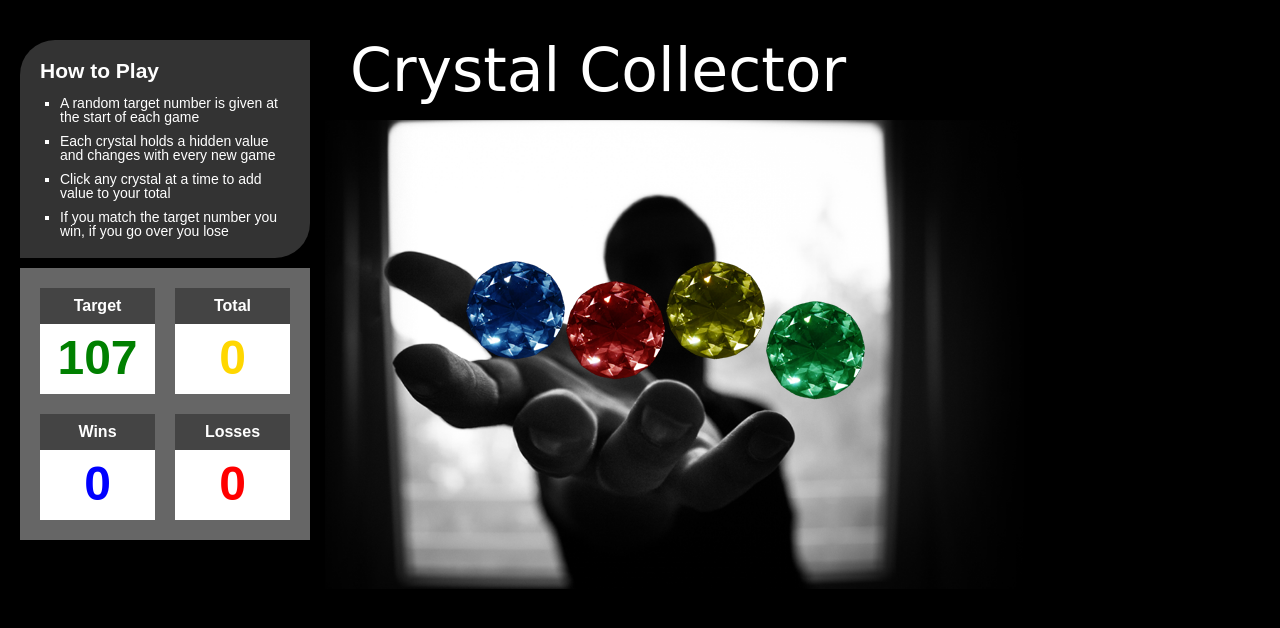
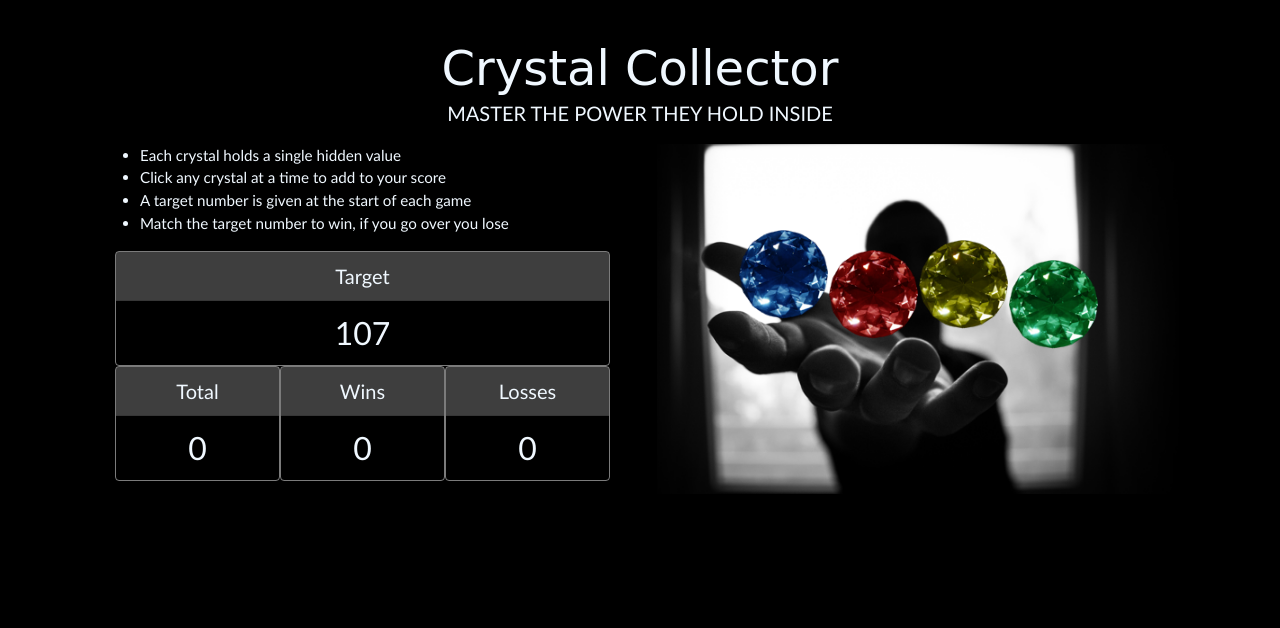
Before and after one commit to nivred/Crystal-Collector, a plain HTML site: page index.html in a window 1280 px wide. Drawn offline with nearby package versions, Linux system fonts and the light colour scheme; a web font is replaced by a local one.

Commit message:
redesigned layout using bootstrap

```diff
--- /dev/null
+++ b/assets/css/newStyle.css
@@ -0,0 +1,89 @@
+body {
+  background-color: #000;
+  color: aliceblue;
+
+  font-family: "Trebuchet MS", "Lucida Sans Unicode", "Lucida Grande",
+    "Lucida Sans", Arial, sans-serif;
+}
+
+h1 {
+  font-family: "Megrim", cursive;
+  font-size: 48px;
+  margin-top: 40px;
+}
+
+h1,
+h2,
+h3,
+h4,
+h5,
+h6 {
+  margin-bottom: 0;
+}
+#instructions {
+  font-size: 95%;
+}
+.card {
+  background-color: transparent;
+  border: 1px solid rgba(245, 245, 245, 0.5);
+  padding: 0;
+}
+.card-header {
+  background-color: rgba(245, 245, 245, 0.25);
+}
+.card-body {
+  padding: 0.5rem;
+}
+.card span {
+  font-size: 2rem;
+}
+#bg {
+  background-image: url("../images/gameBG.png");
+  background-position: center center;
+  background-repeat: no-repeat;
+  background-size: contain;
+  height: 350px;
+}
+#crystals {
+  display: flex;
+  flex-flow: row;
+  justify-content: space-between;
+  height: 120px;
+  margin-top: 80px;
+  vertical-align: middle;
+}
+.crystal-image {
+  height: 90px;
+  width: auto;
+}
+.crystal-image0 {
+  margin-top: 5px;
+}
+.crystal-image1 {
+  margin-top: 25px;
+}
+.crystal-image2 {
+  margin-top: 15px;
+}
+.crystal-image3 {
+  margin-top: 35px;
+}
+
+@media screen and (max-width: 520px) {
+  h1 {
+    line-height: 2.5rem;
+    margin-bottom: 10px;
+  }
+  .lead {
+    font-size: 100%;
+  }
+  #instructions {
+    font-size: 70%;
+  }
+}
+
+@media screen and (max-width: 380px) {
+  .card-header h5 {
+    font-size: 90%;
+  }
+}
--- a/assets/javascript/game.js
+++ b/assets/javascript/game.js
@@ -9,22 +9,24 @@ var numberPicker = [1, 2, 3, 4, 5, 6, 7, 8, 9, 10, 11, 12];
 var resetValue = [];
 
 //	generate random target and crystal values
-function generateNumber(min,max){
+function generateNumber(min, max) {
   return Math.floor(Math.random() * (max - min + 1)) + min;
 }
 
 //	create random values for individual crystals
 function crystalValue(newValue) {
-	for (var i=0; i < 4; i++) {
-		($(".crystal-image" + i).attr("data-crystalvalue", newValue[i]));
+  for (var i = 0; i < 4; i++) {
+    $(".crystal-image" + i).attr("data-crystalvalue", newValue[i]);
   }
 }
 
 //	reset values
-function startOver(){
-      targetNumber = generateNumber(19,120);
+function startOver() {
+  targetNumber = generateNumber(19, 120);
   console.log(targetNumber);
-      resetValue = numberPicker.sort(function() { return 0.5 - Math.random() });
+  resetValue = numberPicker.sort(function() {
+    return 0.5 - Math.random();
+  });
   console.log(resetValue);
   crystalValue(resetValue);
   counter = 0;
@@ -33,38 +35,38 @@ function startOver(){
 }
 
 //	display crystals
-for (var i=0; i < 4; i++) {
+for (var i = 0; i < 4; i++) {
   var imageCrystal = $("<img>");
   imageCrystal.addClass("crystal-image");
   imageCrystal.addClass("crystal-image" + i);
-    imageCrystal.attr("src",imgHolder + i+".png");
+  imageCrystal.attr("src", imgHolder + i + ".png");
   $("#crystals").append(imageCrystal);
-    ("imageCrystal: " + imageCrystal);
+  "imageCrystal: " + imageCrystal;
 }
 
 //	create event listener for clicked crystal
 $(".crystal-image").on("click", function() {
-	var crystalValue = ($(this).attr("data-crystalvalue"));
+  var crystalValue = $(this).attr("data-crystalvalue");
   crystalValue = parseInt(crystalValue);
 
   //	add crystal value to counter and display on screen
-	counter += crystalValue
+  counter += crystalValue;
   $("#numTotal").text(counter);
 
   //	if counter matches random number then incriment wins
   if (counter === targetNumber) {
-		userWins++
+    userWins++;
     $("#numWins").text(userWins);
     startOver();
   }
 
   //	if counter exceeds randmom number then incriment losses
   else if (counter > targetNumber) {
-		userLosses++
+    userLosses++;
     $("#numLosses").text(userLosses);
     startOver();
   }
-})
+});
 
 startOver();
 $(".randNum").text("Target");
@@ -72,13 +74,15 @@ $(".numTotal").text("Total");
 $("#numWins").text(userWins);
 $("#numLosses").html(userLosses);
 
-$(document).ready(function(){
-    $(".crystal-image").hover(function(){
-        $(this).css("height", "120px");
-        $(this).css("width", "120px");
-
-        }, function(){
+$(document).ready(function() {
+  $(".crystal-image").hover(
+    function() {
       $(this).css("height", "100px");
       $(this).css("width", "100px");
+    },
+    function() {
+      $(this).css("height", "80px");
+      $(this).css("width", "80px");
+    }
+  );
 });
-});
--- a/index.html
+++ b/index.html
@@ -1,43 +1,92 @@
 <!DOCTYPE html>
 <html>
+
 <head>
 	<meta charset="utf-8">
+	<meta charset="utf-8">
+	<meta http-equiv="X-UA-Compatible" content="IE=edge">
+	<meta name="viewport" content="width=device-width, initial-scale=1">
 	<title>Crystal Collector</title>
-	<link rel="stylesheet" type="text/css" href="assets/css/reset.css">
+	<!-- Bootstrap CSS -->
+	<link rel="stylesheet" href="https://stackpath.bootstrapcdn.com/bootstrap/4.1.3/css/bootstrap.min.css" integrity="sha384-MCw98/SFnGE8fJT3GXwEOngsV7Zt27NXFoaoApmYm81iuXoPkFOJwJ8ERdknLPMO"
+	 crossorigin="anonymous">
+	<!-- Google Fonts CSS -->
 	<link href="https://fonts.googleapis.com/css?family=Megrim" rel="stylesheet">
-	<link rel="stylesheet" type="text/css" href="assets/css/style.css">
-	<script type="text/javascript" src="https://cdnjs.cloudflare.com/ajax/libs/jquery/3.2.1/jquery.min.js"></script>
+	<!-- Reset CSS -->
+	<!-- <link rel="stylesheet" type="text/css" href="assets/css/reset.css"> -->
+	<!-- Custom CSS -->
+	<link rel="stylesheet" type="text/css" href="assets/css/newStyle.css">
 </head>
+
 <body>
-	<div id="wrapper">
-		<div id="leftPane">
-			<section id="instructions">
-				<h2>How to Play</h2>
-				<ul>
-					<li>A random target number is given at the start of each game</li>
-					<li>Each crystal holds a hidden value and changes with every new game</li>
-					<li>Click any crystal at a time to add value to your total</li>
-					<li>If you match the target number you win, if you go over you lose</li>
-				</ul>
-			</section> <!-- #instructions -->
-			<section id="output">
-				<div id="target" class="title">Target</div>
-				<div id="total" class="title">Total</div>
-				<div id="randNum" class="box"></div>
-				<div id="numTotal" class="box"></div>
-				<div id="wins" class="title">Wins</div>
-				<div id="losses" class="title">Losses</div>
-				<div id="numWins" class="box"></div>
-				<div id="numLosses" class="box"></div>
-			</section> <!-- #output -->
-		</div> <!-- #leftPane -->
-		<div id="rightPane">
-			<h1>Crystal Collector</h1>
-			<section id="crystals">
-				<!-- content imported from javascript-->
-			</section> <!-- #crystals -->
-		</div> <!-- #rightPane -->
-	</div> <!-- #wrapper -->
+	<div class="container">
+		<div class="col-md-12">
+			<div class="row">
+				<div class="col-sm-12">
+					<h1 class="text-center">Crystal Collector</h1>
+					<p class="lead text-center text-uppercase">Master the power they hold inside</p>
+
+				</div>
+				<div class="col-lg-6 col-md-12">
+					<ul id="instructions">
+						<li>Each crystal holds a single hidden value</li>
+						<li>Click any crystal at a time to add to your score</li>
+						<li>A target number is given at the start of each game</li>
+						<li>Match the target number to win, if you go over you lose</li>
+					</ul>
+					<div class="text-center d-flex justify-content-center flex-wrap col-sm-12 " id="scorebfoard">
+						<div class="card col-sm-12 col-12" id="target">
+							<div class="card-header">
+								<h5>Target</h5>
+							</div>
+							<div class="card-body">
+								<span id="randNum"></span>
+							</div>
+						</div>
+						<div class="card col-sm-4 col-4" id="total">
+							<div class="card-header">
+								<h5>Total</h5>
+							</div>
+							<div class="card-body">
+								<span id="numTotal"></span>
+							</div>
+						</div>
+
+						<div class="card col-sm-4 col-4" id="wins">
+							<div class="card-header">
+								<h5>Wins</h5>
+							</div>
+							<div class="card-body">
+								<span id="numWins"></span>
+							</div>
+						</div>
+						<div class="card col-sm-4 col-4" id="losses">
+							<div class="card-header">
+								<h5>Losses</h5>
+							</div>
+							<div class="card-body">
+								<span id="numLosses"></span>
+							</div>
+						</div>
+					</div>
+				</div>
+				<div class="d-flex align-items-start justify-content-center col-lg-6 col-md-12" id="bg">
+					<div id="crystals">
+
+					</div>
+
+				</div>
+			</div>
+		</div>
+	</div>
+
+	<!-- jQuery -->
+	<script src="https://ajax.googleapis.com/ajax/libs/jquery/1.12.4/jquery.min.js"></script>
+	<!-- Bootstrap JS -->
+	<script src="https://maxcdn.bootstrapcdn.com/bootstrap/3.3.7/js/bootstrap.min.js" integrity="sha384-Tc5IQib027qvyjSMfHjOMaLkfuWVxZxUPnCJA7l2mCWNIpG9mGCD8wGNIcPD7Txa"
+	 crossorigin="anonymous"></script>
+	<!-- Custom JS -->
 	<script type="text/javascript" src="assets/javascript/game.js"></script>
 </body>
+
 </html>
```
Lines whose indentation alone changed are shown as unchanged.
